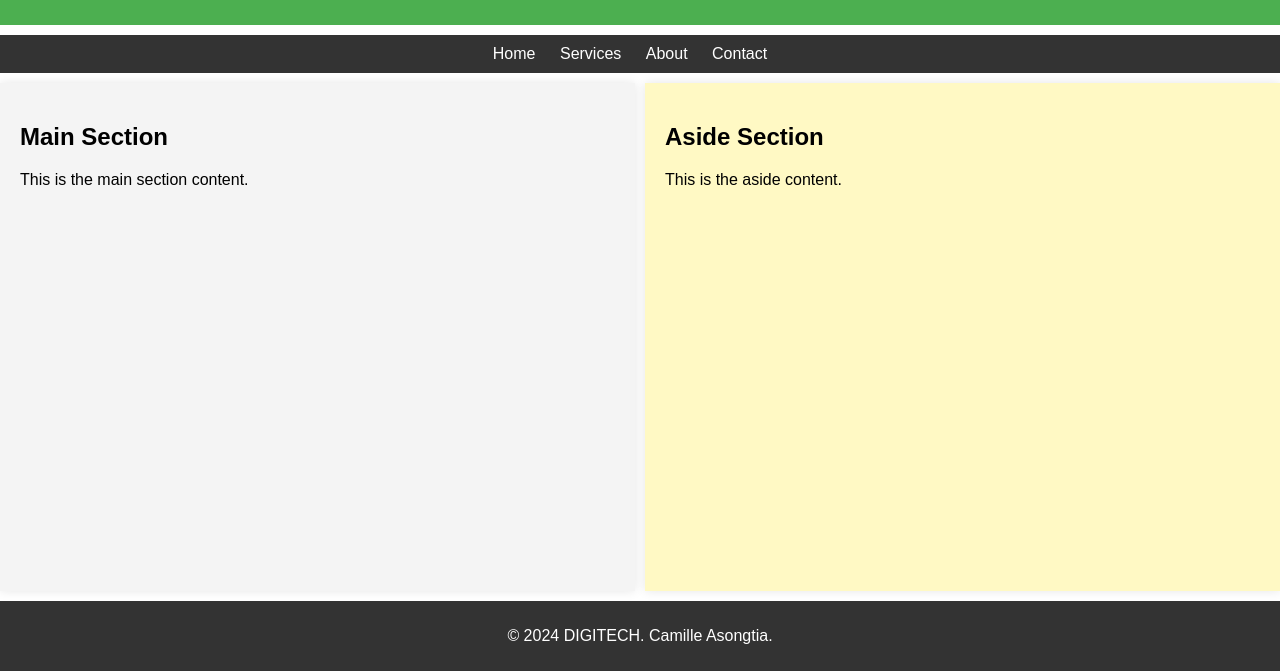
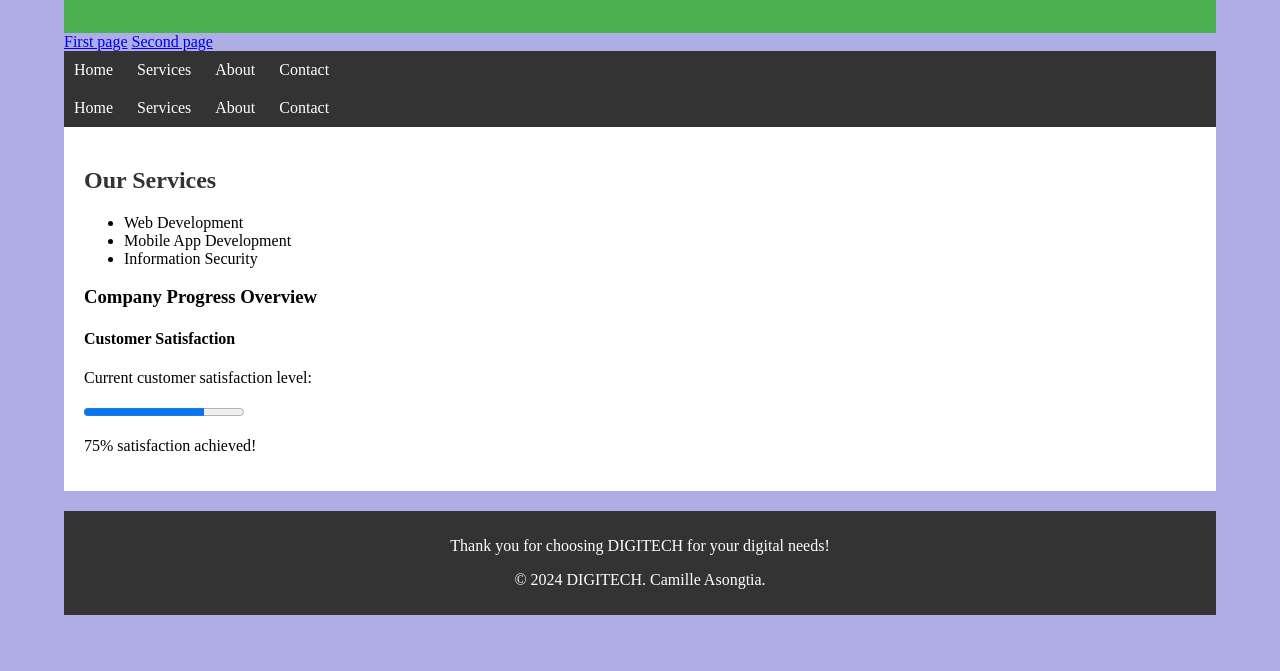
Before and after one commit to CamilleAsongtia/camilleasongtia.github.io, a plain HTML site: page test_website.html in a window 1280 px wide. Shown: the part 129-800 px from the top of the page. Drawn offline with Linux system fonts and the light colour scheme.

Commit message:
test_website.html

```diff
--- a/test_website.html
+++ b/test_website.html
@@ -3,31 +3,28 @@
 <head>
     <meta charset="UTF-8">
     <meta name="viewport" content="width=device-width, initial-scale=1.0">
-    <title>Page Layout</title>
+    <title>Digital Services and Information Security Solutions</title>
     <style>
-        /* General styles */
+
         body {
-            display: grid;
-            grid-template-rows: auto auto 1fr auto;
-            grid-template-columns: 1fr 1fr;
-            gap: 10px;
-            margin: 0;
-            font-family: Arial, sans-serif;
-            height: 100vh;
+            width: 90%;
+            margin-left: auto;
+            margin-right: auto;
+            padding: 0;
+            background-color: rgb(174, 173, 230);
         }
 
         #header {
-            grid-column: 1 / 3;
             background-color: #4CAF50;
             color: white;
+            padding: 20px;
             text-align: center;
-            padding: 20px;
         }
 
         #nav {
-            grid-column: 1 / 3;
             background-color: #333;
             color: white;
+            overflow: hidden;
             padding: 10px;
         }
 
@@ -35,7 +32,6 @@
             list-style-type: none;
             margin: 0;
             padding: 0;
-            text-align: center;
         }
 
         #nav ul li {
@@ -49,49 +45,33 @@
         }
 
         #section {
-            grid-column: 1 / 2;
-            background-color: #f4f4f4;
             padding: 20px;
-            box-shadow: 0 0 10px rgba(0, 0, 0, 0.1);
+            background-color: white;
         }
 
-        #aside {
-            grid-column: 2 / 3;
-            background-color: #fff9c4;
-            padding: 20px;
-            box-shadow: 0 0 10px rgba(0, 0, 0, 0.1);
+        #section h2 {
+            color: #333;
         }
 
-        #footer {
-            grid-column: 1 / 3;
+        footer {
             background-color: #333;
             color: white;
             text-align: center;
             padding: 10px;
-        }
-
-        /* Ensure responsiveness */
-        @media (max-width: 768px) {
-            body {
-                grid-template-columns: 1fr;
-                grid-template-rows: auto auto 1fr 1fr auto;
-            }
-
-            #section {
-                grid-column: 1;
-            }
-
-            #aside {
-                grid-column: 1;
-            }
+            margin-top: 20px;
         }
     </style>
 </head>
 <body>
+
     <div id="header">
         <h1>Welcome to DIGITECH</h1>
         <p>Your home for digital services and information security solutions</p>
     </div>
+
+    <a href="index.html">First page</a>
+    <a href="second.html">Second page</a>
+
 
     <div id="nav">
         <ul>
@@ -102,17 +82,34 @@
         </ul>
     </div>
 
-    <div id="section">
-        <h2>Main Section</h2>
-        <p>This is the main section content.</p>
+    <div id="nav">
+        <ul>
+            <li><a href="website.html">Home</a></li>
+            <li><a href="services.html">Services</a></li>
+            <li><a href="about.html">About</a></li>
+            <li><a href="contact.html">Contact</a></li>
+        </ul>
     </div>
 
-    <div id="aside">
-        <h2>Aside Section</h2>
-        <p>This is the aside content.</p>
+
+    <div id="section">
+        <h2>Our Services</h2>
+        <ul>
+            <li>Web Development</li>
+            <li>Mobile App Development</li>
+            <li>Information Security</li>
+        </ul>
+
+        <h3>Company Progress Overview</h3>
+        <h4>Customer Satisfaction</h4>
+        <p>Current customer satisfaction level:</p>
+        <progress value="75" max="100"></progress>
+        <p>75% satisfaction achieved!</p>
     </div>
 
-    <footer id="footer">
+
+    <footer>
+        <p>Thank you for choosing DIGITECH for your digital needs!</p>
         <p>&copy; 2024 DIGITECH. Camille Asongtia.</p>
     </footer>
 </body>
```
